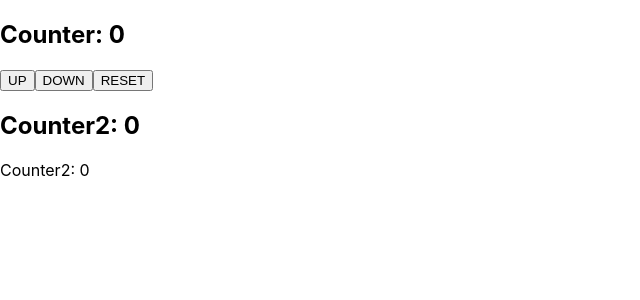
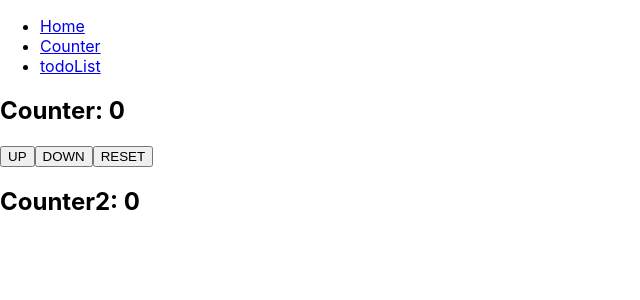
Before and after one commit to GiaTrong/learnReactjs, a React (Create React App) app: page / in a window 1280 px wide. Shown: the top 300 px of the page, without its empty margins (0-640 px from the left). Built offline with nearby package versions, Linux system fonts and the light colour scheme.

Commit message:
feat: react router

```diff
--- a/package.json
+++ b/package.json
@@ -10,6 +10,7 @@
     "react-dom": "^18.3.1",
     "react-icons": "^5.2.1",
     "react-redux": "^9.1.2",
+    "react-router-dom": "^6.23.1",
     "react-scripts": "5.0.1",
     "redux": "^5.0.1",
     "web-vitals": "^2.1.4"
--- a/src/App.js
+++ b/src/App.js
@@ -1,13 +1,25 @@
+import { Route, Routes } from "react-router-dom";
 import "./App.css";
 import Counter from "./components/Counter/Counter";
 import Counter2 from "./components/Counter/Counter2";
+import TodoList from "./components/todoList";
 
 function App() {
 
   return (
     <>
-      <Counter/>
-      <Counter2 />
+    <ul>
+      <li><a href="/">Home</a></li>
+      <li><a href="/counter">Counter</a></li>
+      <li><a href="/todoList">todoList</a></li>
+    </ul>
+
+      <Routes>
+      {/* element sẽ nhận 1 thằng react element  */}
+        <Route path="/" element={<Counter />} />
+        <Route path="/counter" element={<Counter2 />} />
+        <Route path="/todoList" element={<TodoList />} />
+      </Routes>
     </>
   );
 }
--- a/src/components/Counter/Counter.js
+++ b/src/components/Counter/Counter.js
@@ -1,6 +1,7 @@
 import { useDispatch, useSelector } from "react-redux";
 import React from "react";
 import {up, down, reset} from '../../actions/counter'
+import Counter2 from "./Counter2";
 
 function Counter() {
   const counter = useSelector((state) => {
@@ -16,7 +17,7 @@ function Counter() {
         <button onClick={() => dispatch(down())}>DOWN</button>
         <button onClick={() => dispatch(reset())}>RESET</button>
 
-        <h2>Counter2: {counter}</h2>
+        <h2> <Counter2 /></h2>
     </>
   )
 }
--- a/src/components/Counter/Counter2.js
+++ b/src/components/Counter/Counter2.js
@@ -3,6 +3,8 @@ import { useSelector } from 'react-redux'
 
 function Counter2() {
     const counter = useSelector(state => state.counterReducer);
+
+    console.log(counter)
 
   return (
     <div>Counter2: {counter}</div>
--- a/src/index.js
+++ b/src/index.js
@@ -1,20 +1,24 @@
-import React from 'react';
-import ReactDOM from 'react-dom/client';
-import './index.css';
-import App from './App';
-import reportWebVitals from './reportWebVitals';
-import { Provider } from 'react-redux'
-import allReducer from './reducers';
-import { createStore } from 'redux';
+import React from "react";
+import ReactDOM from "react-dom/client";
+import { BrowserRouter } from "react-router-dom";
+import { Provider } from "react-redux";
+import { createStore } from "redux";
+
+import "./index.css";
+import App from "./App";
+import allReducer from "./reducers";
+import reportWebVitals from "./reportWebVitals";
 
 const store = createStore(allReducer);
 
-const root = ReactDOM.createRoot(document.getElementById('root'));
+const root = ReactDOM.createRoot(document.getElementById("root"));
 
 root.render(
-  <Provider store={store}>
-    <App />
-  </Provider>
+  <BrowserRouter>
+    <Provider store={store}>
+      <App />
+    </Provider>
+  </BrowserRouter>
 );
 
 reportWebVitals();
```
Also changed, not shown: 1 other file (tests, documents, lock files or other folders).
